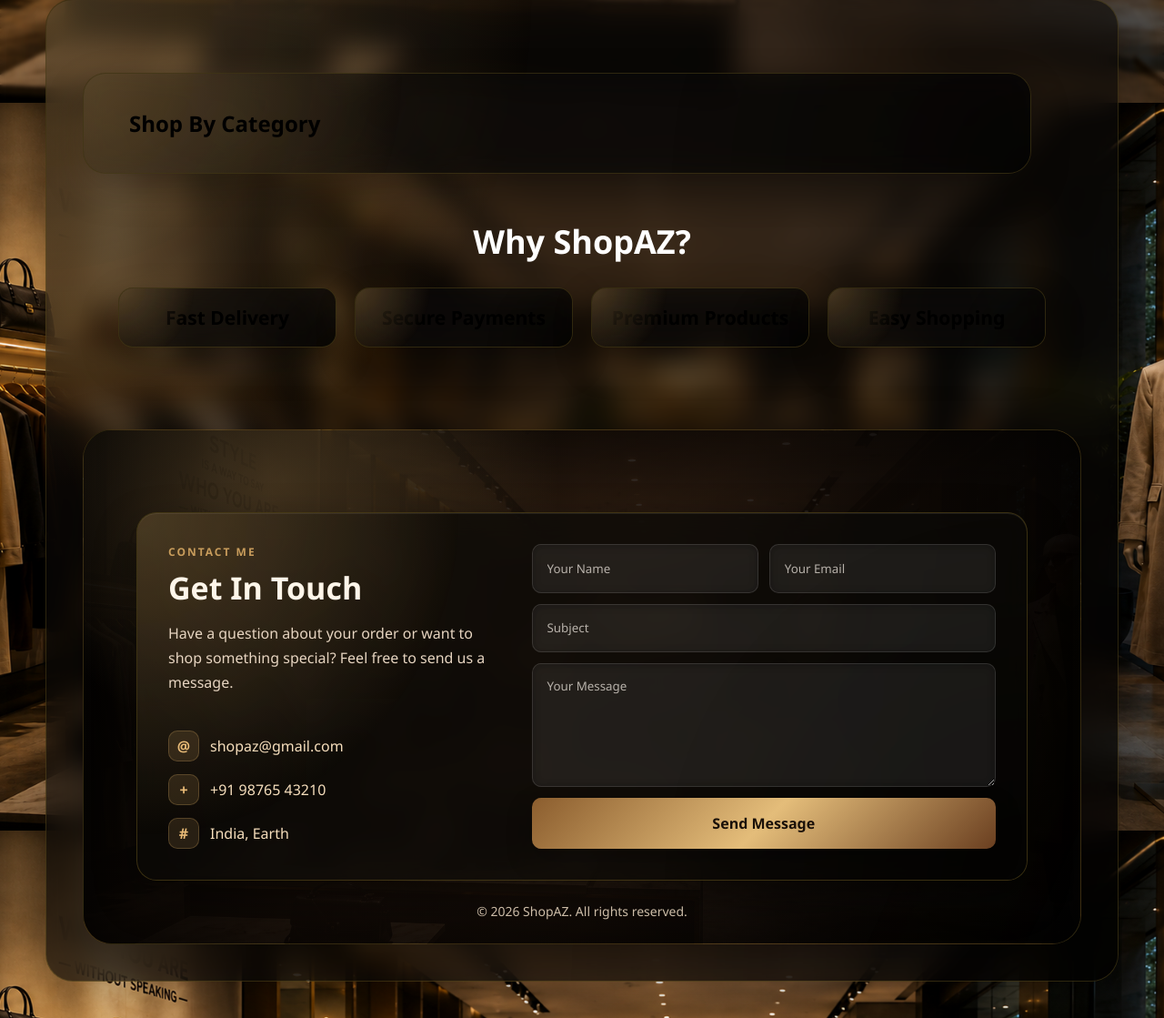
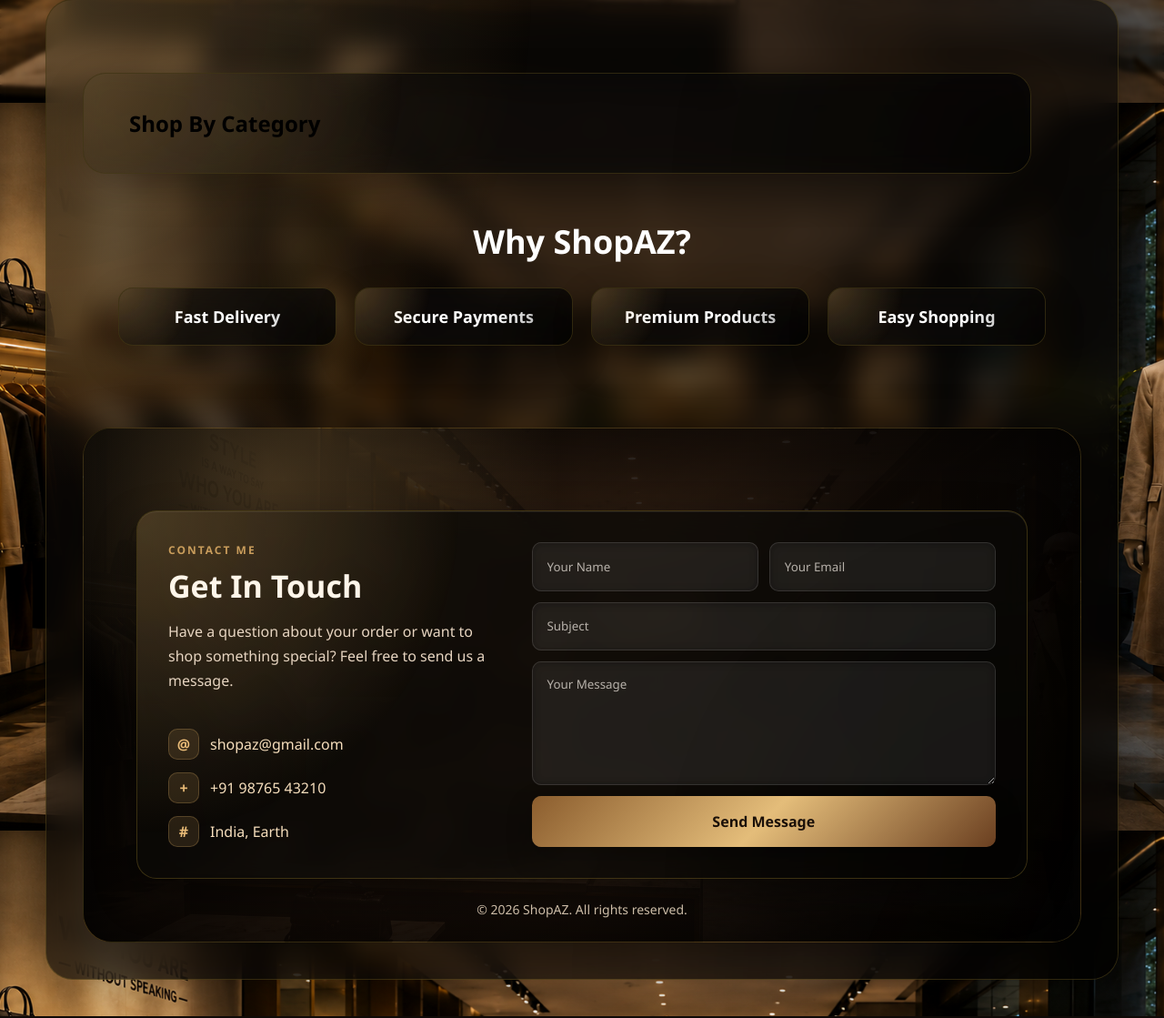
Before and after one commit to raniarji3-cloud/E-commerce-Store, a Django app: page / in a window 1280 px wide. Shown: the part 687-1806 px from the top of the page at 91% size. Run offline with Django 5.2, Linux system fonts and the light colour scheme; the visitor is signed in with stand-in values (Sample User, id 1); data that the repository does not hold is empty.

Commit message:
Updated CSS

```diff
--- a/static/css/style.css
+++ b/static/css/style.css
@@ -2410,3 +2410,9 @@ white-space: nowrap;
 .product-card .product-name {
     color: #ffffff !important;
 }
+/* Why ShopAZ feature cards */
+.features .feature-grid .glass-card {
+    color: #ffffff !important;
+    font-weight: 600;
+    font-size: 18px;
+}
```
